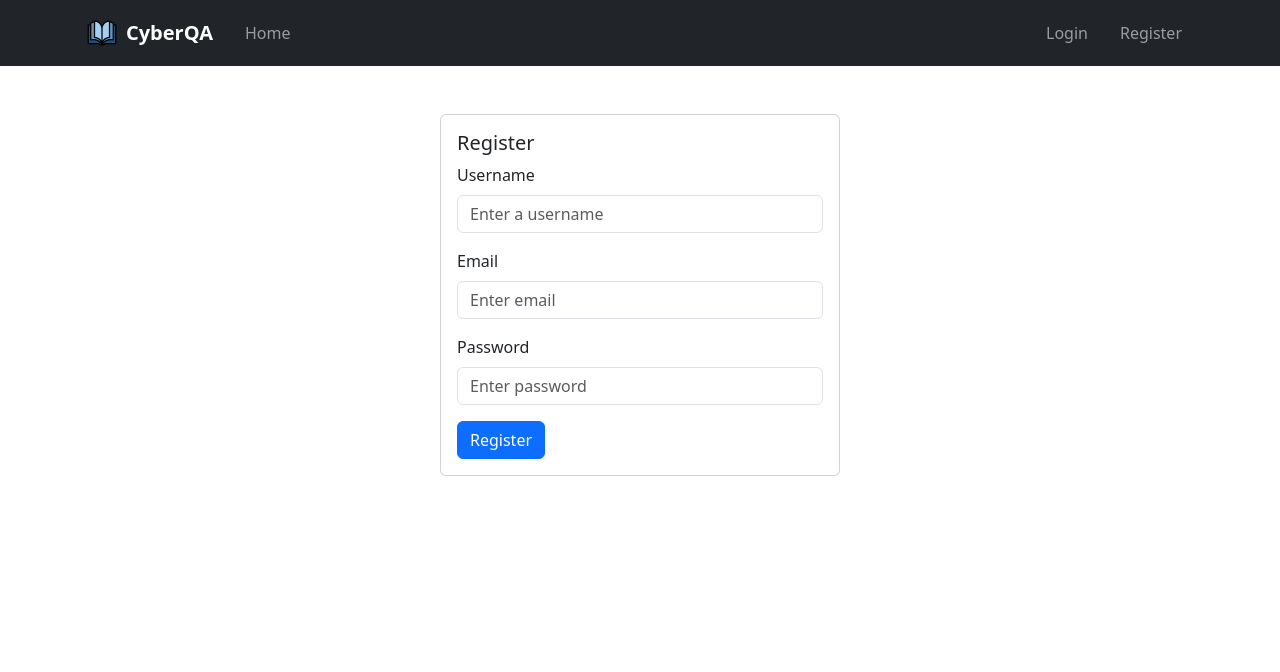
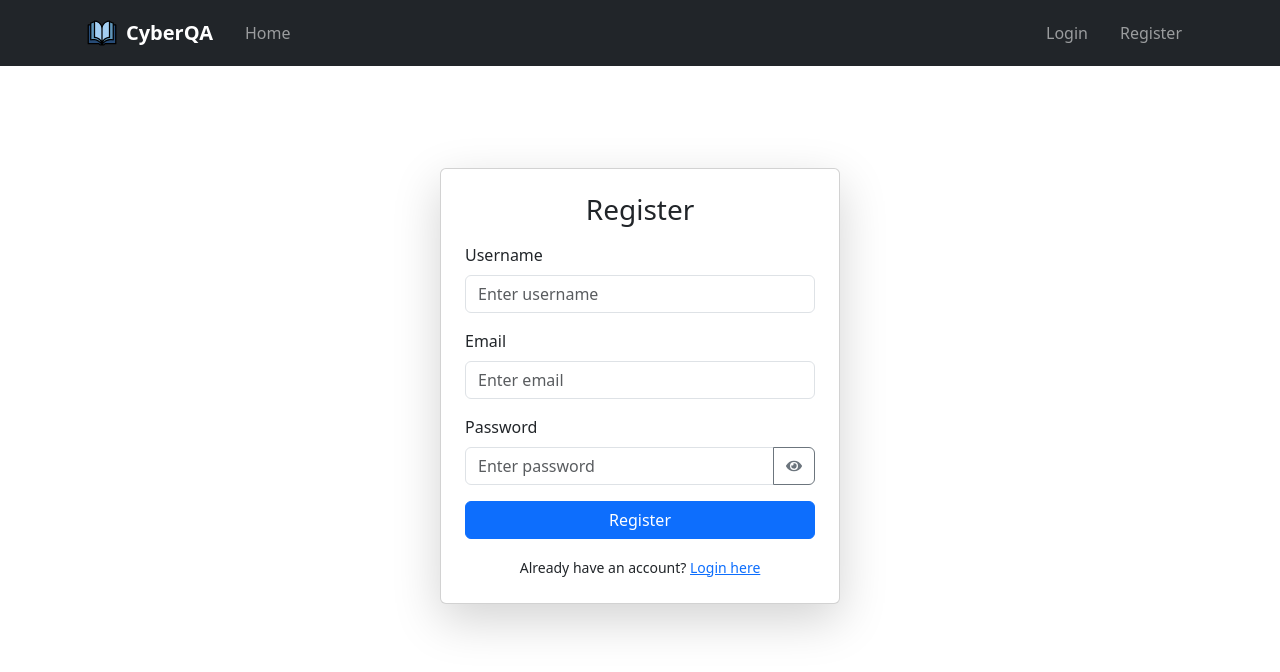
Before and after one commit to SreejithMVarma/CyberQA, a React (Create React App) app in the folder frontend/: page /register in a window 1280 px wide. Shown: the top 672 px of the page. Built offline with nearby package versions, Linux system fonts and the light colour scheme; no server answers.

Commit message:
feat(auth): add loading state, password toggle, and nav links to login/register

```diff
--- a/frontend/src/pages/Login.js
+++ b/frontend/src/pages/Login.js
@@ -1,77 +1,86 @@
 import React, { useState, useContext } from 'react';
-import { Container, Form, Button, Alert } from 'react-bootstrap';
+import { Container, Form, Button, Alert, Card, Spinner, InputGroup } from 'react-bootstrap';
 import { motion } from 'framer-motion';
 import { AuthContext } from '../context/AuthContext';
-import { useNavigate } from 'react-router-dom';
+import { useNavigate, Link } from 'react-router-dom';
+import { FaEye, FaEyeSlash } from 'react-icons/fa';
 
 function Login() {
   const [email, setEmail] = useState('');
   const [password, setPassword] = useState('');
   const [message, setMessage] = useState('');
+  const [loading, setLoading] = useState(false);
+  const [showPassword, setShowPassword] = useState(false);
+
   const { login, refreshUser } = useContext(AuthContext);
   const navigate = useNavigate();
 
   const handleSubmit = async (e) => {
     e.preventDefault();
+    setLoading(true);
     try {
       await login(email, password);
-      await refreshUser(); // Refresh user state after login
+      await refreshUser();
       navigate('/questions');
     } catch (err) {
       setMessage(err);
+    } finally {
+      setLoading(false);
     }
   };
 
   return (
     <Container className="d-flex justify-content-center align-items-center" style={{ minHeight: '80vh' }}>
-      <motion.div
-        initial={{ opacity: 0, scale: 0.9 }}
-        animate={{ opacity: 1, scale: 1 }}
-        transition={{ duration: 0.5 }}
-        className="card p-4"
-        style={{ maxWidth: '400px', width: '100%' }}
-      >
-        <h2 className="text-center mb-4">Login</h2>
-        {message && (
-          <motion.div
-            initial={{ opacity: 0, y: -20 }}
-            animate={{ opacity: 1, y: 0 }}
-            transition={{ duration: 0.3 }}
-          >
-            <Alert variant="danger">{message}</Alert>
-          </motion.div>
-        )}
+      <Card className="p-4 shadow-lg" style={{ width: '100%', maxWidth: '400px' }}>
+        <h3 className="text-center mb-3">Login</h3>
+        {message && <Alert variant="danger">{message}</Alert>}
         <Form onSubmit={handleSubmit}>
-          <Form.Group className="mb-3" controlId="email">
-            <Form.Label className="form-label">Email</Form.Label>
+          <Form.Group className="mb-3" controlId="formEmail">
+            <Form.Label>Email</Form.Label>
             <Form.Control
               type="email"
+              placeholder="Enter email"
               value={email}
               onChange={(e) => setEmail(e.target.value)}
               required
-              placeholder="Enter your email"
+              disabled={loading}
             />
           </Form.Group>
-          <Form.Group className="mb-3" controlId="password">
-            <Form.Label className="form-label">Password</Form.Label>
-            <Form.Control
-              type="password"
-              value={password}
-              onChange={(e) => setPassword(e.target.value)}
-              required
-              placeholder="Enter your password"
-            />
+
+          <Form.Group className="mb-3" controlId="formPassword">
+            <Form.Label>Password</Form.Label>
+            <InputGroup>
+              <Form.Control
+                type={showPassword ? 'text' : 'password'}
+                placeholder="Enter password"
+                value={password}
+                onChange={(e) => setPassword(e.target.value)}
+                required
+                disabled={loading}
+              />
+              <Button
+                variant="outline-secondary"
+                onClick={() => setShowPassword(!showPassword)}
+                disabled={loading}
+              >
+                {showPassword ? <FaEyeSlash /> : <FaEye />}
+              </Button>
+            </InputGroup>
           </Form.Group>
-          <motion.div
-            whileHover={{ scale: 1.05 }}
-            transition={{ type: 'spring', stiffness: 300 }}
-          >
-            <Button variant="primary" type="submit" className="w-100">
-              Login
+
+          <motion.div whileHover={{ scale: 1.05 }} transition={{ type: 'spring', stiffness: 300 }}>
+            <Button type="submit" variant="primary" className="w-100" disabled={loading}>
+              {loading ? <><Spinner animation="border" size="sm" /> Logging in…</> : 'Login'}
             </Button>
           </motion.div>
         </Form>
-      </motion.div>
+
+        <div className="text-center mt-3">
+          <small>
+            New user? <Link to="/register">Register here</Link>
+          </small>
+        </div>
+      </Card>
     </Container>
   );
 }
--- a/frontend/src/pages/Register.js
+++ b/frontend/src/pages/Register.js
@@ -1,104 +1,109 @@
-import React, { useState, useContext } from "react";
-import { Form, Button, Card, Alert } from "react-bootstrap";
-import { motion } from "framer-motion";
-import axios from "axios";
-import { AuthContext } from "../context/AuthContext";
-import { useNavigate } from "react-router-dom";
-const base = process.env.REACT_APP_API_URL;
+import React, { useState, useContext } from 'react';
+import { Container, Form, Button, Alert, Card, Spinner, InputGroup } from 'react-bootstrap';
+import { motion } from 'framer-motion';
+import { AuthContext } from '../context/AuthContext';
+import { useNavigate, Link } from 'react-router-dom';
+import { FaEye, FaEyeSlash } from 'react-icons/fa';
 
 function Register() {
-  const [formData, setFormData] = useState({
-    username: "",
-    email: "",
-    password: "",
-  });
-  const [message, setMessage] = useState("");
-  const [alertVariant, setAlertVariant] = useState("");
-  const { setUser, refreshUser } = useContext(AuthContext);
+  const [username, setUsername] = useState('');
+  const [email, setEmail] = useState('');
+  const [password, setPassword] = useState('');
+  const [message, setMessage] = useState('');
+  const [loading, setLoading] = useState(false);
+  const [showPassword, setShowPassword] = useState(false);
+
+  const { setUser } = useContext(AuthContext);
   const navigate = useNavigate();
 
   const handleSubmit = async (e) => {
     e.preventDefault();
+    setLoading(true);
     try {
-      const res = await axios.post(`${base}/api/auth/register`,
-        formData,
-        {
-          withCredentials: true,
-        }
-      );
-      console.log("Registration response:", res.data);
-      setMessage(res.data.message);
-      setAlertVariant("success");
-      setUser(res.data.user);
-      await refreshUser(); // Refresh user state after registration
-      setTimeout(() => navigate("/"), 1000);
+      const res = await fetch(`${process.env.REACT_APP_API_URL}/api/auth/register`, {
+        method: 'POST',
+        headers: { 'Content-Type': 'application/json' },
+        credentials: 'include',
+        body: JSON.stringify({ username, email, password }),
+      });
+      const data = await res.json();
+
+      if (!res.ok) throw new Error(data.message || 'Registration failed');
+
+      setUser(data.user);
+      navigate('/questions');
     } catch (err) {
-      console.error("Error registering:", err.response?.data || err.message);
-      setMessage(err.response?.data?.message || "Registration failed");
-      setAlertVariant("danger");
+      setMessage(err.message);
+    } finally {
+      setLoading(false);
     }
   };
 
   return (
-    <motion.div
-      initial={{ opacity: 0, y: 20 }}
-      animate={{ opacity: 1, y: 0 }}
-      transition={{ duration: 0.5 }}
-    >
-      <Card className="mx-auto my-5" style={{ maxWidth: "400px" }}>
-        <Card.Body>
-          <Card.Title>Register</Card.Title>
-          {message && <Alert variant={alertVariant}>{message}</Alert>}
+    <Container className="d-flex justify-content-center align-items-center" style={{ minHeight: '80vh' }}>
+      <Card className="p-4 shadow-lg" style={{ width: '100%', maxWidth: '400px' }}>
+        <h3 className="text-center mb-3">Register</h3>
+        {message && <Alert variant="danger">{message}</Alert>}
         <Form onSubmit={handleSubmit}>
-            <Form.Group className="mb-3" controlId="username">
+          <Form.Group className="mb-3" controlId="formUsername">
             <Form.Label>Username</Form.Label>
             <Form.Control
               type="text"
-                value={formData.username}
-                onChange={(e) =>
-                  setFormData({ ...formData, username: e.target.value })
-                }
+              placeholder="Enter username"
+              value={username}
+              onChange={(e) => setUsername(e.target.value)}
               required
-                placeholder="Enter a username"
+              disabled={loading}
             />
           </Form.Group>
-            <Form.Group className="mb-3" controlId="email">
+
+          <Form.Group className="mb-3" controlId="formEmail">
             <Form.Label>Email</Form.Label>
             <Form.Control
               type="email"
-                value={formData.email}
-                onChange={(e) =>
-                  setFormData({ ...formData, email: e.target.value })
-                }
+              placeholder="Enter email"
+              value={email}
+              onChange={(e) => setEmail(e.target.value)}
               required
-                placeholder="Enter email"
+              disabled={loading}
             />
           </Form.Group>
-            <Form.Group className="mb-3" controlId="password">
+
+          <Form.Group className="mb-3" controlId="formPassword">
             <Form.Label>Password</Form.Label>
+            <InputGroup>
               <Form.Control
-                type="password"
-                value={formData.password}
-                onChange={(e) =>
-                  setFormData({ ...formData, password: e.target.value })
-                }
+                type={showPassword ? 'text' : 'password'}
+                placeholder="Enter password"
+                value={password}
+                onChange={(e) => setPassword(e.target.value)}
                 required
-                placeholder="Enter password"
+                disabled={loading}
               />
+              <Button
+                variant="outline-secondary"
+                onClick={() => setShowPassword(!showPassword)}
+                disabled={loading}
+              >
+                {showPassword ? <FaEyeSlash /> : <FaEye />}
+              </Button>
+            </InputGroup>
           </Form.Group>
-            <motion.div
-              whileHover={{ scale: 1.05 }}
-              transition={{ type: "spring", stiffness: 300 }}
-              style={{ display: "inline-block", transformOrigin: "center" }}
-            >
-              <Button variant="primary" type="submit">
-                Register
+
+          <motion.div whileHover={{ scale: 1.05 }} transition={{ type: 'spring', stiffness: 300 }}>
+            <Button type="submit" variant="primary" className="w-100" disabled={loading}>
+              {loading ? <><Spinner animation="border" size="sm" /> Registering…</> : 'Register'}
             </Button>
           </motion.div>
         </Form>
-        </Card.Body>
+
+        <div className="text-center mt-3">
+          <small>
+            Already have an account? <Link to="/login">Login here</Link>
+          </small>
+        </div>
       </Card>
-    </motion.div>
+    </Container>
   );
 }
 
```
Lines whose indentation alone changed are shown as unchanged.
